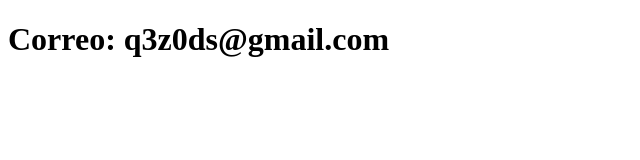
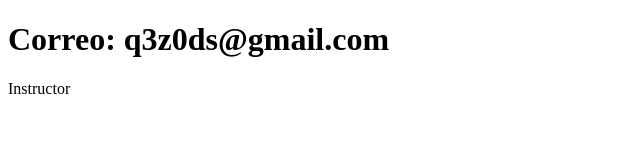
Before and after one commit to q3z0ds/sistema-de-registro, a plain HTML site: page contacto.html in a window 1280 px wide. Shown: the full height of the page, 0-640 px from the left. Drawn offline with Linux system fonts and the light colour scheme.

Commit message:
Actualiza el contacto

```diff
--- a/contacto.html
+++ b/contacto.html
@@ -6,7 +6,7 @@
     <title>contacto</title>
 </head>
 <body>
-
     <h1>Correo: q3z0ds@gmail.com</h1>
+    <p>Instructor</p>
 </body>
 </html>
```
Also changed, not shown: index.html (+1 -0 lines).
